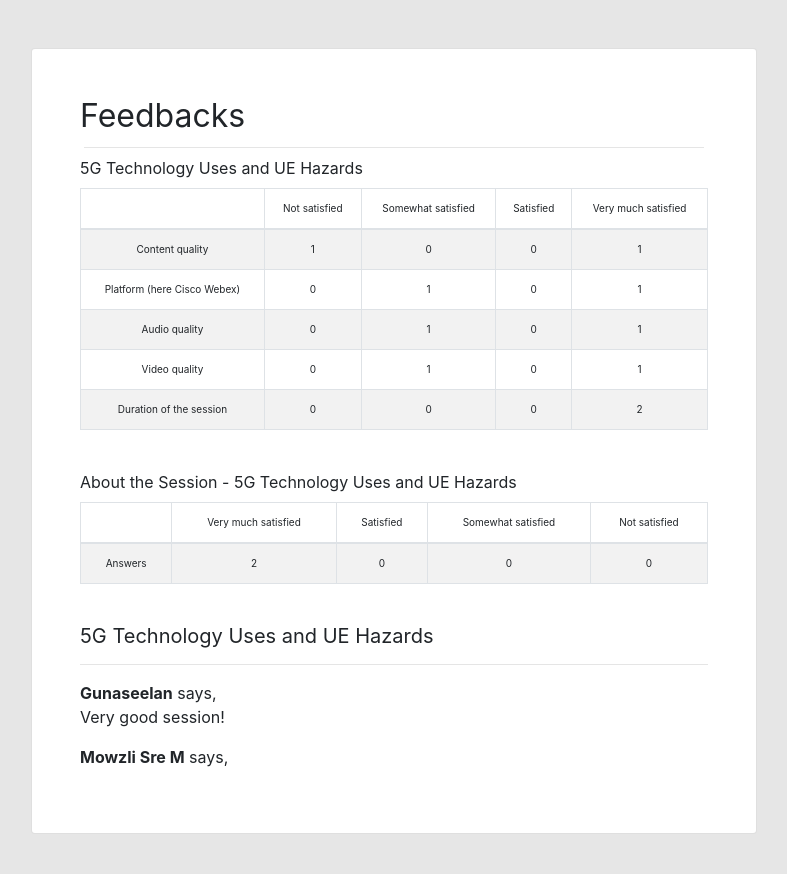
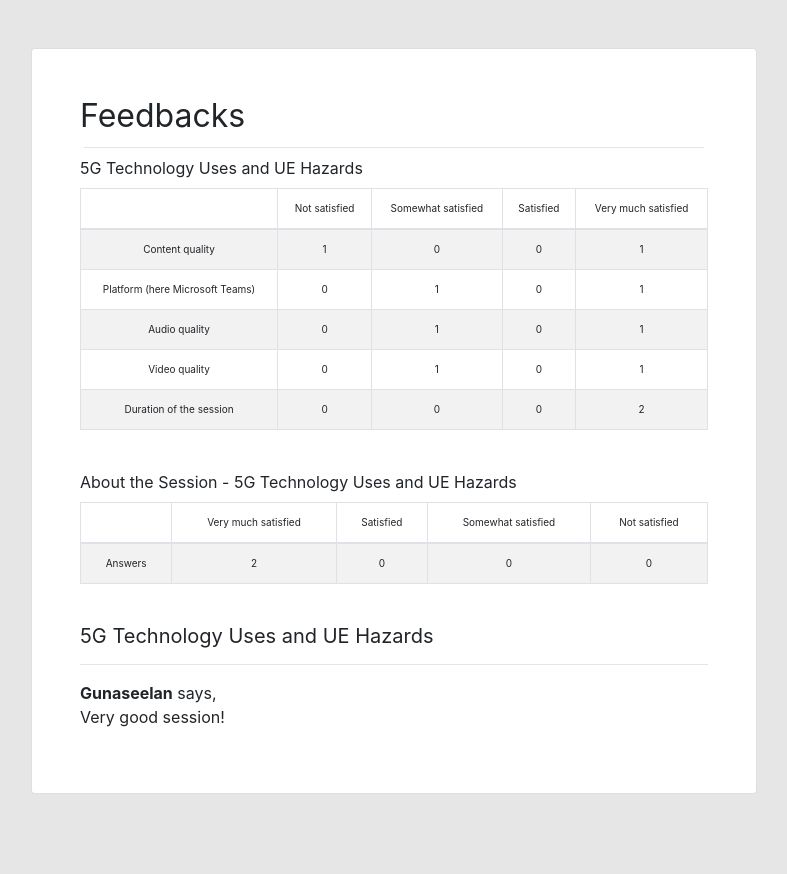
Before and after one commit to VickramMS/webinar, a Django app: page /feedback/view/ in a window 1280 px wide. Shown: the part 56-930 px from the top of the page, without its empty margins (246-1033 px from the left). After the commit the page ends 849 px from the top, so only its background shows below. Run offline with Django 3.2, Linux system fonts and the light colour scheme; data comes from the database, SQL or seed files in the repository; parts of the project's set-up code (start-up, migrations or seed data) failed here and were passed over; some libraries are stand-ins or nearby versions.

Commit message:
Feedback

```diff
--- a/app/templates/app/feedback_view.html
+++ b/app/templates/app/feedback_view.html
@@ -35,7 +35,7 @@
                         <td id="2-4">0</td>
                     </tr>
                     <tr>
-                        <th scope="row">Platform (here Cisco Webex)</th>
+                        <th scope="row">Platform (here Microsoft Teams)</th>
                         <td id="3-1">0</td>
                         <td id="3-2">0</td>
                         <td id="3-3">0</td>
@@ -93,8 +93,10 @@
             <h5 for="feedback-1">5G Technology Uses and UE Hazards</h5>
             <hr>
             {% for x in feedback %}
+            {% if x.feedback != '' %}
             <span><b>{{x|safe}}</b> says,</span><br>
             <p>{{x.feedback|safe}}</p>
+            {% endif %}
             {% endfor %}
         </div>
     </div>
```
